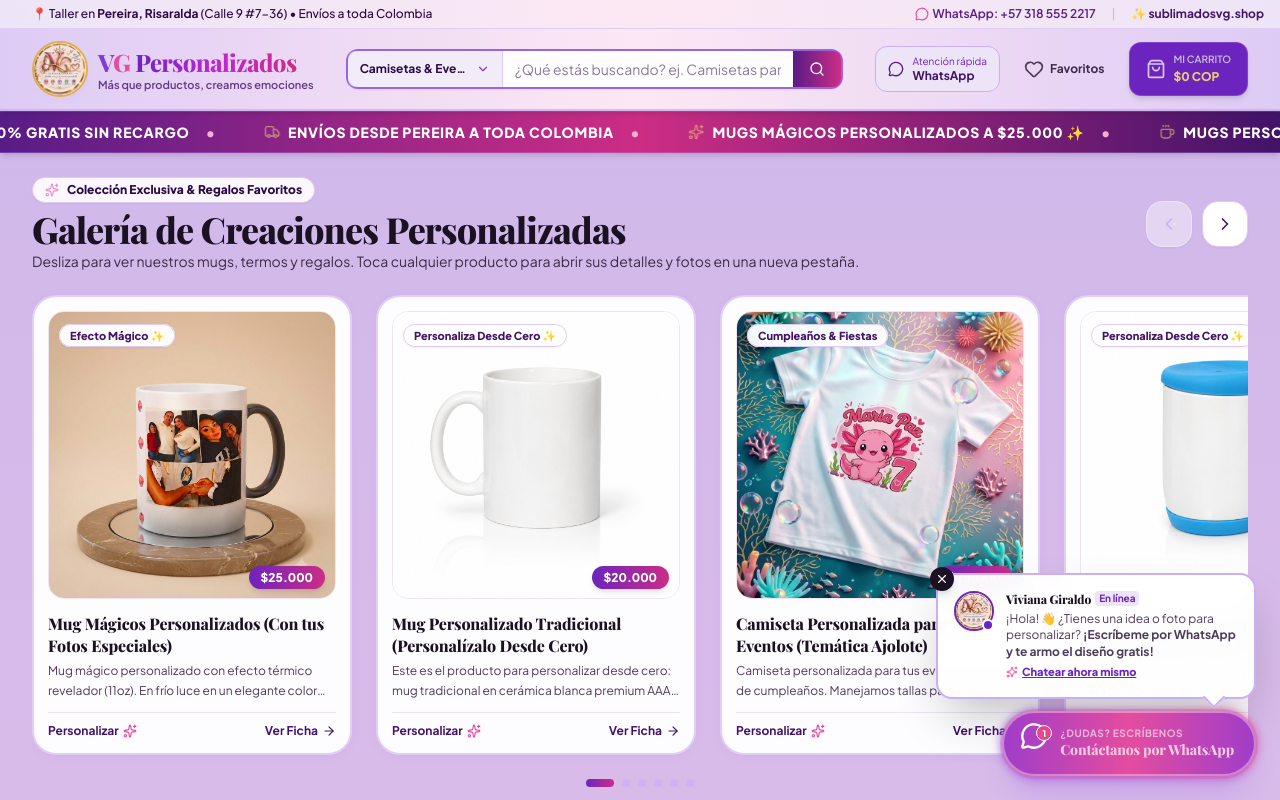
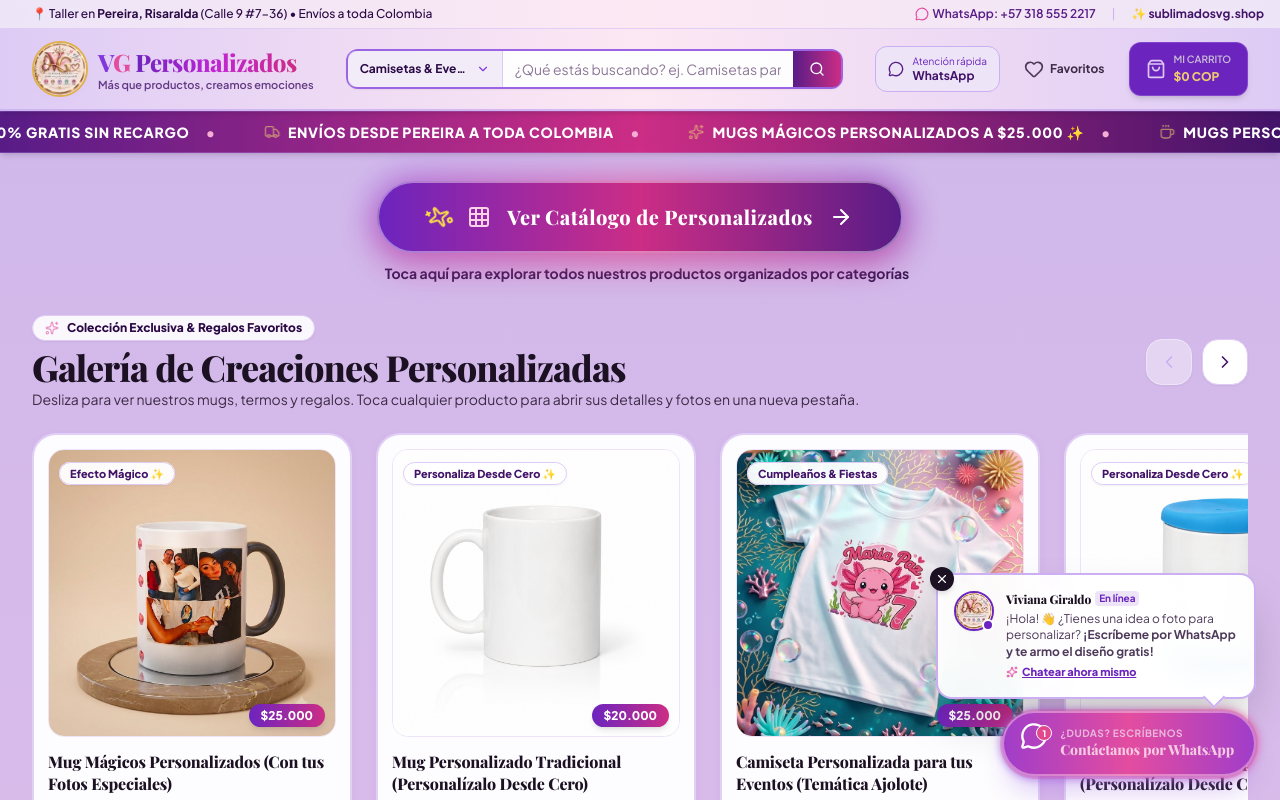
Before and after one commit to totalagroapps/sublimadosvg-shop, a React (Vite) app: page / in a window 1280 px wide. Shown: the top 800 px of the page. Built offline with nearby package versions, Linux system fonts and the light colour scheme.

Commit message:
feat: boton llamativo de catalogo de personalizados al principio de la pagina con aura brillante y paleta morada-rosada

```diff
--- a/src/App.tsx
+++ b/src/App.tsx
@@ -5,6 +5,7 @@ import { INITIAL_PRODUCTS } from './data/products';
 import { Navbar } from './components/Navbar';
 import { MarqueeTicker } from './components/MarqueeTicker';
 import { CategoryBubbles } from './components/CategoryBubbles';
+import { TopCatalogBanner } from './components/TopCatalogBanner';
 import { HeroCarousel } from './components/HeroCarousel';
 import { HeroDescriptionSection } from './components/HeroDescriptionSection';
 import { EditorialWorkshopStory } from './components/EditorialWorkshopStory';
@@ -332,13 +333,18 @@ export function App() {
           /* EDITORIAL BOUTIQUE HOME PAGE WITH CINEMATIC FILM REEL    */
           /* ======================================================== */
           <>
-            {/* 1. Carrusel de productos al inicio de la página */}
+            {/* 1. Botón llamativo de Catálogo al principio de la página */}
+            <TopCatalogBanner
+              onOpenCatalog={handleOpenCatalog}
+            />
+
+            {/* 2. Carrusel de productos */}
             <HeroCarousel
               products={products}
               onSelectProduct={handleOpenProduct}
             />
 
-            {/* 2. Descripción de la tienda y botón Ver catálogo de personalizados */}
+            {/* 3. Descripción de la tienda y botón Ver catálogo de personalizados */}
             <HeroDescriptionSection
               onOpenCatalog={handleOpenCatalog}
             />
--- /dev/null
+++ b/src/components/TopCatalogBanner.tsx
@@ -0,0 +1,44 @@
+import React from 'react';
+import { Sparkles, Grid, ArrowRight } from 'lucide-react';
+
+interface TopCatalogBannerProps {
+  onOpenCatalog: () => void;
+}
+
+export const TopCatalogBanner: React.FC<TopCatalogBannerProps> = ({
+  onOpenCatalog,
+}) => {
+  return (
+    <section
+      aria-label="Acceso Directo al Catálogo de Personalizados"
+      className="pt-5 sm:pt-7 pb-2 px-4 max-w-5xl mx-auto text-center"
+    >
+      <div className="inline-block relative group">
+        {/* Glowing Animated Ambient Aura in Purple & Pink Palette */}
+        <div className="absolute -inset-1 bg-gradient-to-r from-purple-600 via-pink-500 to-purple-700 rounded-full blur-lg opacity-80 group-hover:opacity-100 transition duration-300 animate-pulse pointer-events-none" />
+
+        {/* Striking, Highly-Visible Catalog Button */}
+        <a
+          href="#catalogo"
+          target="_blank"
+          rel="noopener noreferrer"
+          onClick={onOpenCatalog}
+          className="relative inline-flex items-center justify-center gap-3 sm:gap-4 px-8 sm:px-12 py-4 sm:py-5 rounded-full bg-gradient-to-r from-purple-700 via-pink-600 to-purple-800 hover:from-purple-800 hover:via-pink-500 hover:to-purple-900 text-white font-black text-base sm:text-xl shadow-[0_12px_35px_rgba(219,39,119,0.38)] hover:shadow-[0_16px_45px_rgba(168,85,247,0.5)] hover:scale-105 active:scale-95 transition-all duration-300 border-2 border-white/40 cursor-pointer text-center"
+        >
+          <Sparkles className="w-5 h-5 sm:w-6 sm:h-6 text-yellow-300 animate-spin" style={{ animationDuration: '4s' }} />
+          <Grid className="w-5 h-5 sm:w-6 sm:h-6 text-pink-200 group-hover:rotate-12 transition-transform" />
+          <span className="tracking-wide uppercase sm:normal-case font-heading font-extrabold">
+            Ver Catálogo de Personalizados
+          </span>
+          <ArrowRight className="w-5 h-5 sm:w-6 sm:h-6 text-white group-hover:translate-x-1.5 transition-transform" />
+        </a>
+      </div>
+
+      {/* Helpful orienting caption below the button */}
+      <p className="text-xs sm:text-sm font-bold text-purple-950/90 mt-2.5 flex items-center justify-center gap-1.5">
+        <span className="w-2 h-2 rounded-full bg-pink-500 animate-ping inline-block" />
+        <span>Toca aquí para explorar todos nuestros productos organizados por categorías</span>
+      </p>
+    </section>
+  );
+};
```
